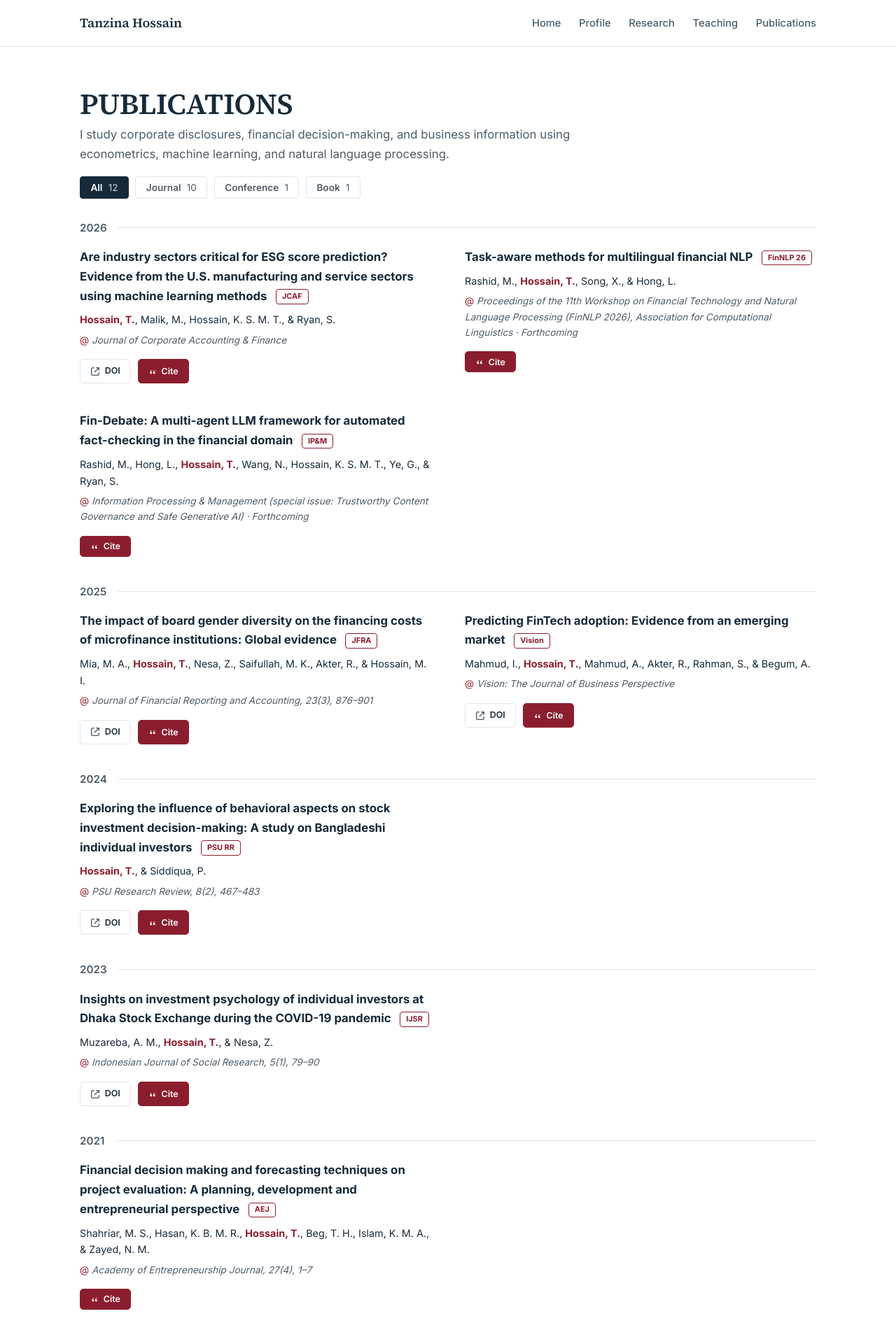
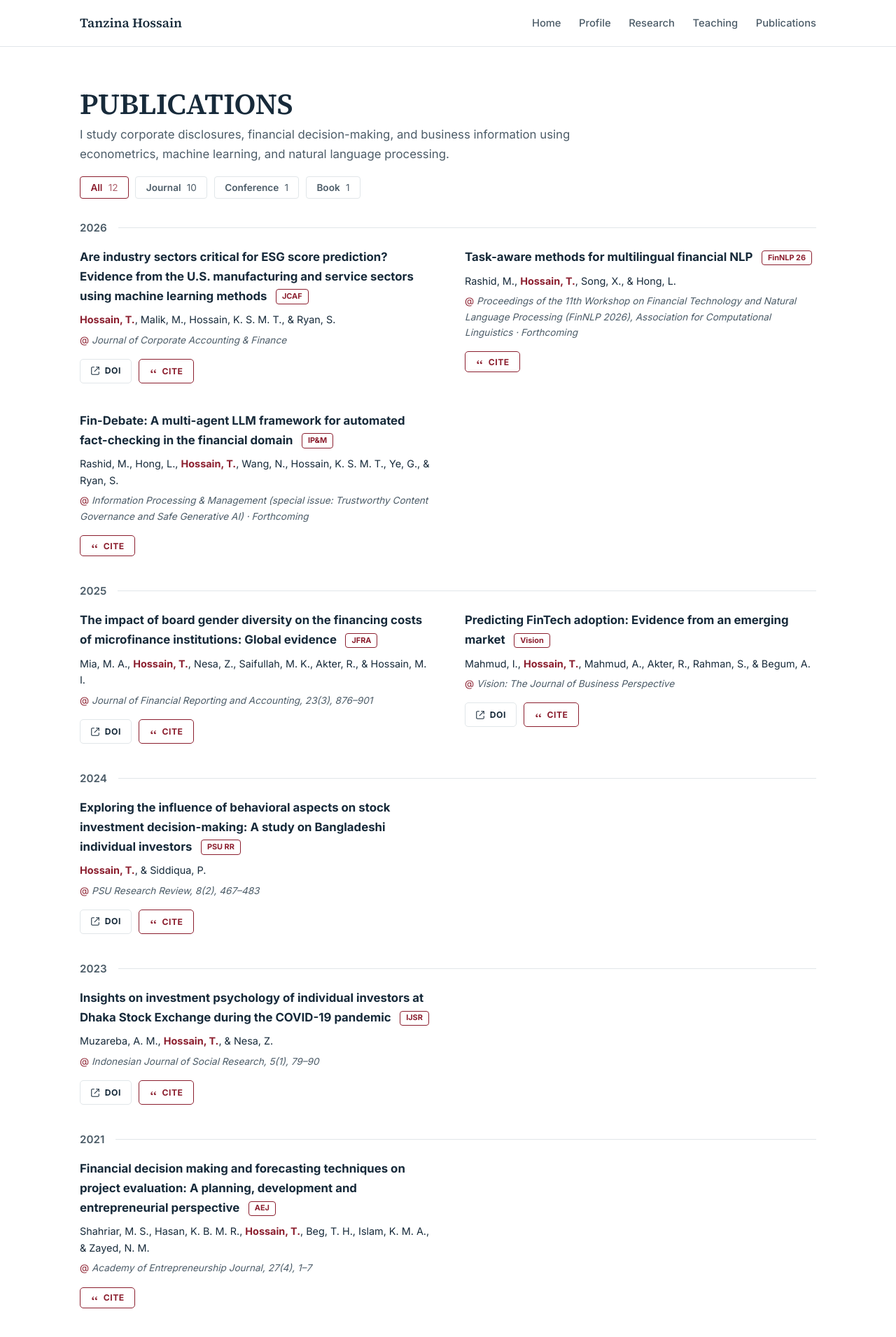
Before and after one commit to tanzinahossain/tanzinahossain.github.io, a Jekyll site: the page built from publications/index.html, in a window 1280 px wide. Shown: the top 1911 px of the page at 70% size. Built offline with Jekyll 4.4.1, drawn with Linux system fonts in a browser that asks for light colours.

Commit message:
Redesign publication buttons to a consistent outline style: no solid fills, maroon borders/text for active and emphasized states, Cite shown in uppercase
Co-Authored-By: Claude Sonnet 5 <noreply@anthropic.com>

```diff
--- a/assets/css/style.css
+++ b/assets/css/style.css
@@ -106,11 +106,11 @@ h1{margin-bottom:.3rem}
 .status-tag{display:inline-block; font-size:.72rem; font-weight:600; text-transform:uppercase; letter-spacing:.05em; color:var(--blue); background:rgba(53,106,138,.08); border:1px solid rgba(53,106,138,.25); border-radius:3px; padding:.15rem .55rem; margin-top:.3rem}
 
 .pub-filters{display:flex; flex-wrap:wrap; gap:.6rem; margin-bottom:2rem}
-.pub-filter-btn{font-family:var(--sans); font-size:.85rem; font-weight:600; color:var(--text-muted); background:var(--white); border:1px solid var(--border); border-radius:4px; padding:.45rem .9rem; cursor:pointer}
+.pub-filter-btn{font-family:var(--sans); font-size:.85rem; font-weight:600; color:var(--text-muted); background:var(--white); border:1.5px solid var(--border); border-radius:4px; padding:.45rem .9rem; cursor:pointer; transition:border-color .15s, color .15s}
 .pub-filter-btn span{font-weight:400; color:var(--text-muted); margin-left:.3rem}
 .pub-filter-btn:hover{border-color:var(--teal); color:var(--teal)}
-.pub-filter-btn.active{background:var(--navy); border-color:var(--navy); color:var(--white)}
-.pub-filter-btn.active span{color:#C9D3D9}
+.pub-filter-btn.active{background:var(--white); border-color:var(--teal); color:var(--teal)}
+.pub-filter-btn.active span{color:var(--teal); opacity:.7}
 .pub-year{font-family:var(--sans); color:var(--text-muted); font-size:.95rem; font-weight:600; margin-bottom:1.2rem; display:flex; align-items:center; gap:1rem}
 .pub-year::after{content:""; flex:1; height:1px; background:var(--border)}
 .pub-list{display:flex; flex-direction:column}
@@ -135,25 +135,25 @@ h1{margin-bottom:.3rem}
 .pub-entry .pv{margin-top:.35rem; font-style:italic; color:var(--text-muted); font-size:.85rem}
 .pub-entry .pv-icon{font-style:normal; color:var(--maroon)}
 
-/* ===== Citation chips and expandable Cite box ===== */
+/* ===== Citation chips and expandable Cite box — all outline, no solid fills ===== */
 .chips{display:flex; flex-wrap:wrap; gap:.6rem; margin-top:1rem}
 .chip-outline, .chip-solid{
-  font-family:var(--sans); font-size:.78rem; font-weight:600;
+  font-family:var(--sans); font-size:.76rem; font-weight:700; text-transform:uppercase; letter-spacing:.04em;
   padding:.4rem .9rem; cursor:pointer; text-decoration:none; display:inline-flex; align-items:center; gap:.4rem;
-  border-radius:5px; border:1px solid;
+  border-radius:5px; border:1.5px solid; background:var(--white); transition:border-color .15s, color .15s;
 }
-.chip-outline{background:var(--white); color:var(--navy); border-color:var(--border)}
-.chip-outline:hover{border-color:var(--navy); text-decoration:none}
-.chip-solid{background:var(--maroon); color:var(--white); border-color:var(--maroon)}
-.chip-solid:hover{background:#6E1723; border-color:#6E1723}
+.chip-outline{color:var(--navy); border-color:var(--border)}
+.chip-outline:hover{border-color:var(--maroon); color:var(--maroon); text-decoration:none}
+.chip-solid{color:var(--maroon); border-color:var(--maroon)}
+.chip-solid:hover{background:rgba(139,30,46,.06)}
 
-.citebox{margin-top:1rem; border:1px solid var(--border); border-radius:6px; overflow:hidden}
+.citebox{margin-top:1rem; border:1.5px solid var(--border); border-radius:6px; overflow:hidden}
 .cite-tabs{display:flex; align-items:center; justify-content:space-between; gap:.75rem; padding:.6rem .8rem; border-bottom:1px solid var(--border)}
 .cite-tab-group{display:flex; gap:.5rem}
-.cite-tab{font-size:.68rem; font-weight:700; text-transform:uppercase; letter-spacing:.06em; border:1px solid var(--border); background:var(--white); color:var(--text-muted); border-radius:4px; padding:.3rem .8rem; cursor:pointer}
-.cite-tab.active{background:var(--maroon); border-color:var(--maroon); color:var(--white)}
-.cite-copy{font-size:.68rem; font-weight:700; text-transform:uppercase; letter-spacing:.06em; border:1px solid var(--border); background:var(--white); color:var(--navy); border-radius:4px; padding:.3rem .8rem; cursor:pointer}
-.cite-copy:hover{border-color:var(--teal); color:var(--teal)}
+.cite-tab{font-size:.68rem; font-weight:700; text-transform:uppercase; letter-spacing:.06em; border:1.5px solid var(--border); background:var(--white); color:var(--text-muted); border-radius:4px; padding:.3rem .8rem; cursor:pointer; transition:border-color .15s, color .15s}
+.cite-tab.active{background:var(--white); border-color:var(--maroon); color:var(--maroon)}
+.cite-copy{font-size:.68rem; font-weight:700; text-transform:uppercase; letter-spacing:.06em; border:1.5px solid var(--border); background:var(--white); color:var(--navy); border-radius:4px; padding:.3rem .8rem; cursor:pointer; transition:border-color .15s, color .15s}
+.cite-copy:hover{border-color:var(--maroon); color:var(--maroon)}
 .cite-content{background:rgba(139,30,46,.06); padding:.9rem}
 .cite-content pre{margin:0; font-family:monospace; font-size:.78rem; line-height:1.6; white-space:pre-wrap; word-break:break-word; color:var(--text-muted)}
 [hidden]{display:none !important}
```
